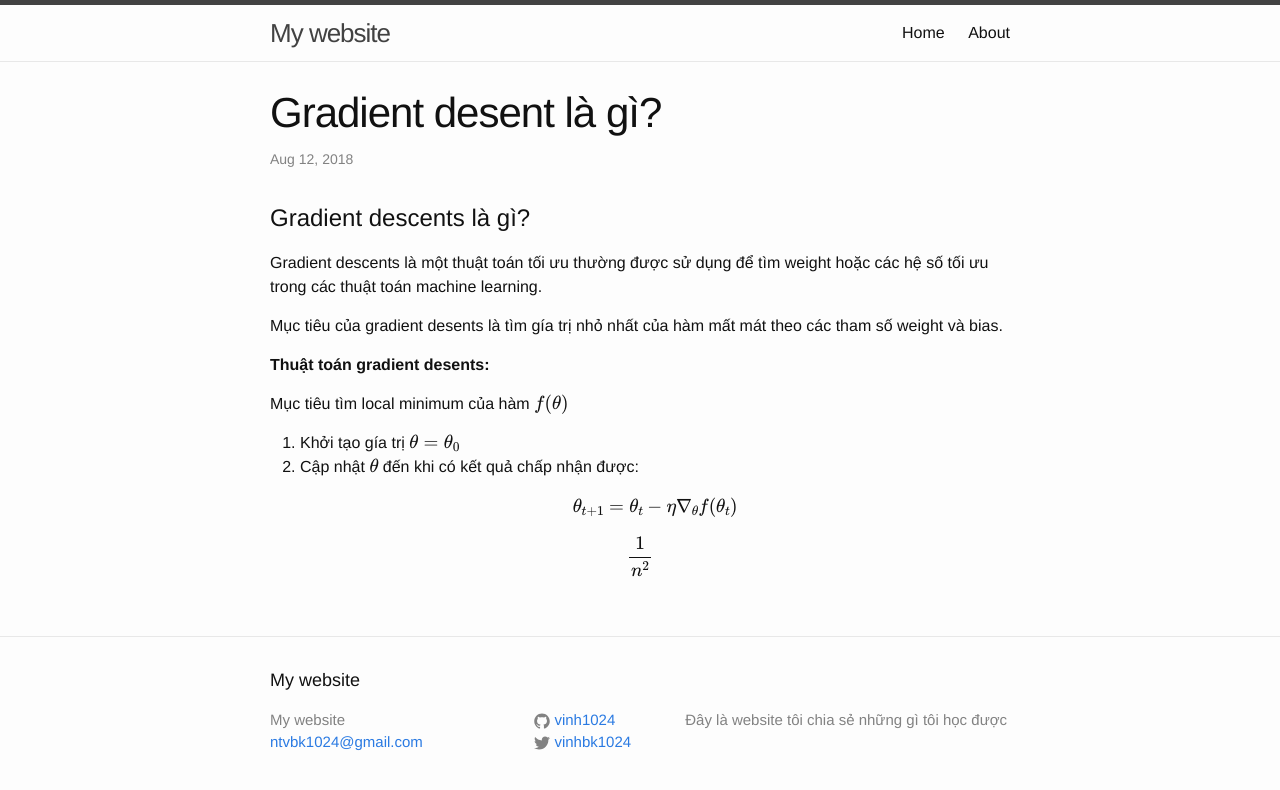
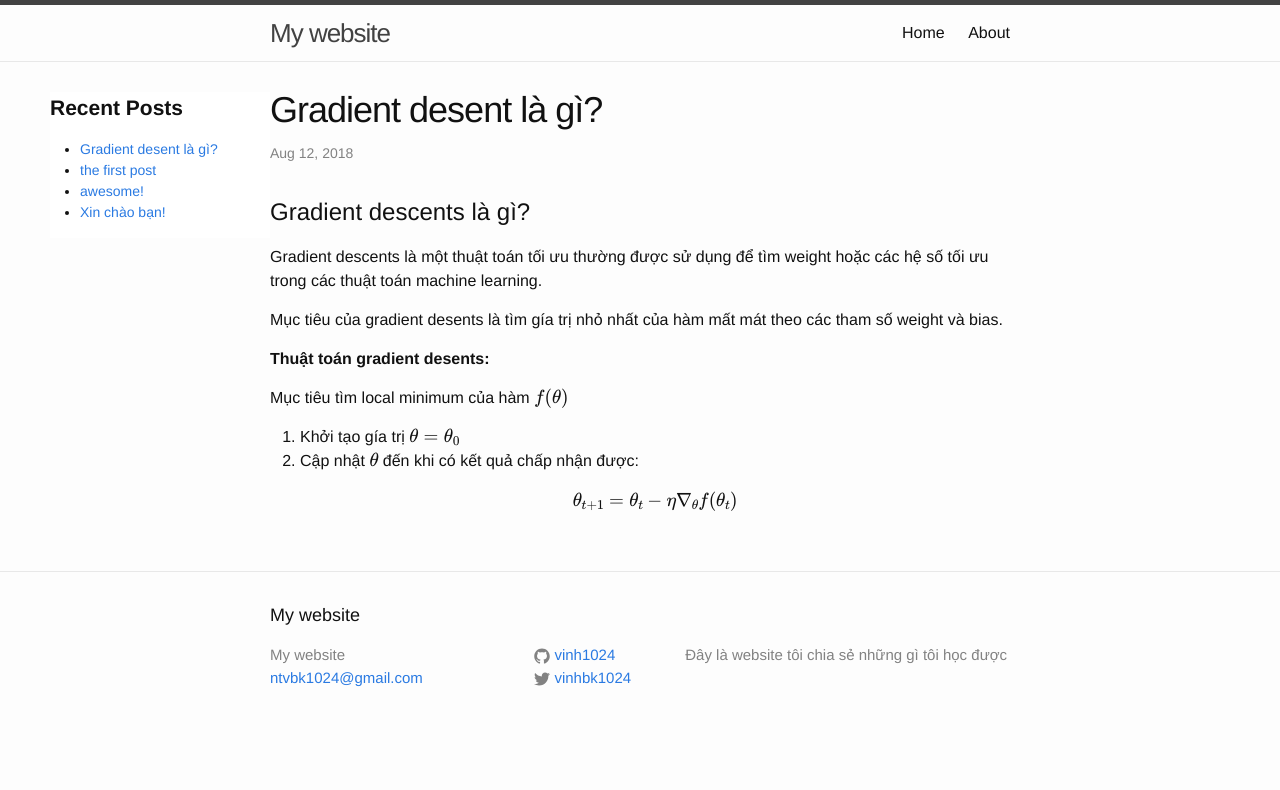
Before and after one commit to vinh1024/vinh1024.github.io, a Jekyll site: the page built from _posts/2018-08-12-gradient-descent.md, in a window 1280 px wide. Shown: the top 790 px of the page. Built offline with Jekyll 4.4.1, drawn with Linux system fonts in a browser that asks for light colours; formulas are drawn with MathJax 3.

Commit message:
fix sidebar

```diff
--- /dev/null
+++ b/_includes/sidebar.html
@@ -0,0 +1,9 @@
+
+<div class="sidebar well">
+    <h2><b>Recent Posts</b></h2>
+    <ul>
+        {% for post in site.posts limit:5 %}
+          <li><a href="{{ site.baseurl}}{{ post.url }}">{{ post.title }}</a></li>
+        {% endfor %}
+    </ul>
+</div>
--- a/_layouts/default.html
+++ b/_layouts/default.html
@@ -11,10 +11,11 @@
   </script>
   <script src="https://cdn.mathjax.org/mathjax/latest/MathJax.js?config=TeX-AMS-MML_HTMLorMML" type="text/javascript"></script>
   {% include head.html %}
-
   <body>
 
     {% include header.html %}
+
+    {% include sidebar.html %}
 
     <div class="page-content">
       <div class="wrapper">
--- a/_posts/2018-08-12-gradient-descent.md
+++ b/_posts/2018-08-12-gradient-descent.md
@@ -18,7 +18,3 @@ Mục tiêu tìm local minimum của hàm $$ f(\mathbf{\theta}) $$
 \\[
 \theta\_{t+1} = \theta_\{t} - \eta \nabla_{\theta} f(\theta_\{t})
 \\]
-
-\\[
-    \frac{1}{n^{2}}
-\\]
--- a/_sass/_layout.scss
+++ b/_sass/_layout.scss
@@ -23,7 +23,13 @@
         color: $grey-color-dark;
     }
 }
-
+.sidebar {
+    float: left;
+    width: 220px;
+    background: white;
+    font-size: 14px;
+    margin: 30px 0px 30px 50px;
+}
 .site-nav {
     float: right;
     line-height: 56px;
@@ -204,7 +210,7 @@
 }
 
 .post-title {
-    font-size: 42px;
+    font-size: 36px;
     letter-spacing: -1px;
     line-height: 1;
 
```
Also changed, not shown: other parts of _posts/2018-08-12-gradient-descent.md (+1 -1 lines), 9 other files.
